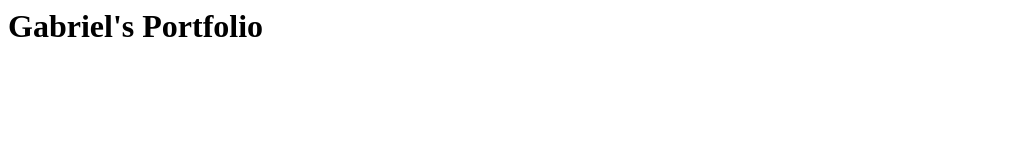
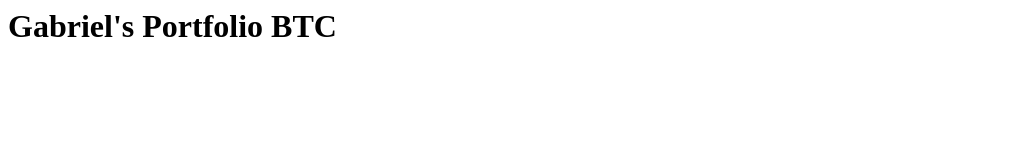
Before and after one commit to gabrielrojassilva/gabrielrojassilva.github.io, a plain HTML site: page index.html in a window 1280 px wide. Shown: the top 160 px of the page, without its empty margins (0-1023 px from the left). Drawn offline with Linux system fonts and the light colour scheme.

Commit message:
Added BTC

```diff
--- a/index.html
+++ b/index.html
@@ -1,4 +1,4 @@
 <html>
-    <h1>Gabriel's Portfolio</h1>
+    <h1>Gabriel's Portfolio BTC</h1>
     <img src="./me.jpg" />
 </html>
```
